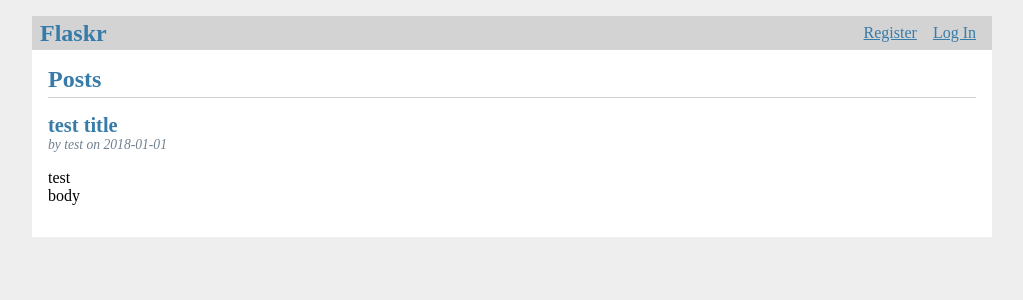
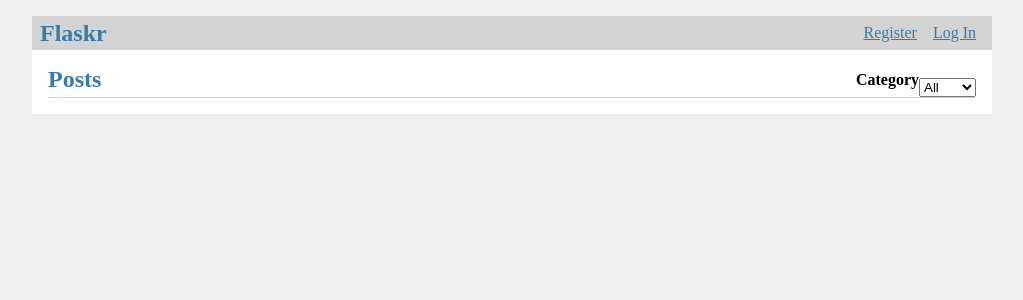
Before and after one commit to Conchero/CImple, a Flask app: page / in a window 1280 px wide. Shown: the top 300 px of the page, without its empty margins (128-1151 px from the left). Run offline with Flask 3, Linux system fonts and the light colour scheme; data comes from the database, SQL or seed files in the repository; data that the repository does not hold is empty.

Commit message:
category filter selection

```diff
--- a/flaskr/blog.py
+++ b/flaskr/blog.py
@@ -11,12 +11,27 @@ bp = Blueprint('blog', __name__)
 @bp.route('/')
 def index():
     db = get_db()
+    categories = db.execute('SELECT * FROM category').fetchall()
     posts = db.execute(
-        'SELECT p.id, title, body, created, author_id, username'
-        ' FROM post p JOIN user u ON p.author_id = u.id'
+        'SELECT p.id, title, body, created, author_id, username, category_id, cat_name'
+        ' FROM post p JOIN user u ON p.author_id = u.id JOIN category c ON p.category_id = c.id'
         ' ORDER BY created DESC'
     ).fetchall()
-    return render_template('blog/index.html', posts=posts)
+    return render_template('blog/index.html', posts=posts,categories=categories)
+
+
+@bp.route('/<int:id>')
+def index_filtered(id):
+    print(id)
+    db = get_db()
+    categories = db.execute('SELECT * FROM category').fetchall()
+    posts = db.execute(
+        'SELECT p.id, title, body, created, author_id, username, category_id, cat_name'
+        ' FROM post p JOIN user u ON p.author_id = u.id JOIN category c ON p.category_id = c.id WHERE p.id = ?'
+        ' ORDER BY created DESC',
+        (id,)
+    ).fetchall()
+    return render_template('blog/index.html', posts=posts,categories=categories)
 
 @bp.route('/create', methods=('GET', 'POST'))
 @login_required
--- a/flaskr/schema.sql
+++ b/flaskr/schema.sql
@@ -10,7 +10,7 @@ CREATE TABLE user (
 
 CREATE TABLE category (
   id INTEGER PRIMARY KEY AUTOINCREMENT,
-  title TEXT UNIQUE NOT NULL
+  cat_name TEXT UNIQUE NOT NULL
 );
 
 INSERT INTO category VALUES(1,'Music');
--- a/flaskr/templates/blog/create.html
+++ b/flaskr/templates/blog/create.html
@@ -11,7 +11,7 @@
     <label for="category__select">Category</label>
     <select name="category__select" id="category__select">
     {% for category in categories %}
-    <option value="{{ category['id'] }}">{{ category['title'] }}</option>
+    <option value="{{ category['id'] }}">{{ category['cat_name'] }}</option>
     {% endfor %}
     </select>
     <label for="body">Body</label>
--- a/flaskr/templates/blog/index.html
+++ b/flaskr/templates/blog/index.html
@@ -1,10 +1,40 @@
 {% extends 'base.html' %}
+
+
+
 
 {% block header %}
   <h1>{% block title %}Posts{% endblock %}</h1>
   {% if g.user %}
     <a class="action" href="{{ url_for('blog.create') }}">New</a>
   {% endif %}
+
+
+  <label for="category__filter">Category</label>
+  <select name="category__filter" id="category__filter" >
+  <option value="-1">All</option>
+    {% for category in categories %}
+   <option value="{{ category['id'] }}">{{ category['cat_name'] }}</option>
+    {% endfor %}
+  </select>
+
+<script>
+  const categorySelector = document.getElementById("category__filter")
+  categorySelector.addEventListener("change", (e) => {
+    const newLocationID = categorySelector.value
+    if (newLocationID != undefined && newLocationID >= 0)
+    {
+      location.assign("{{url_for('blog.index_filtered',id=0 )}}".replace("0", newLocationID));
+    }
+    else
+    {
+       location.assign("{{ url_for('blog.index') }}")
+    }
+  })
+</script>
+
+
+
 {% endblock %}
 
 {% block content %}
@@ -13,6 +43,7 @@
       <header>
         <div>
           <h1>{{ post['title'] }}</h1>
+          <h3>{{ post['cat_name'] }}</h3>
           <div class="about">by {{ post['username'] }} on {{ post['created'].strftime('%Y-%m-%d') }}</div>
         </div>
         {% if g.user['id'] == post['author_id'] %}
```
